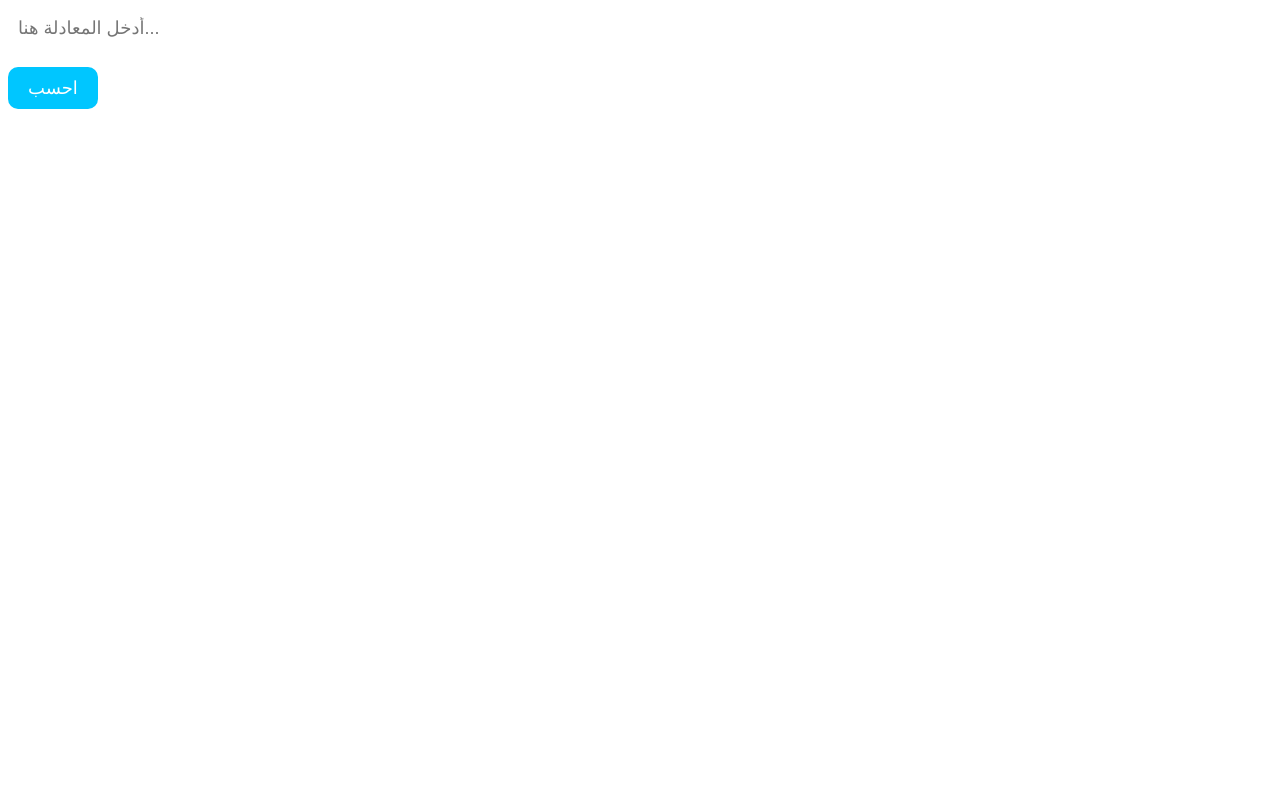
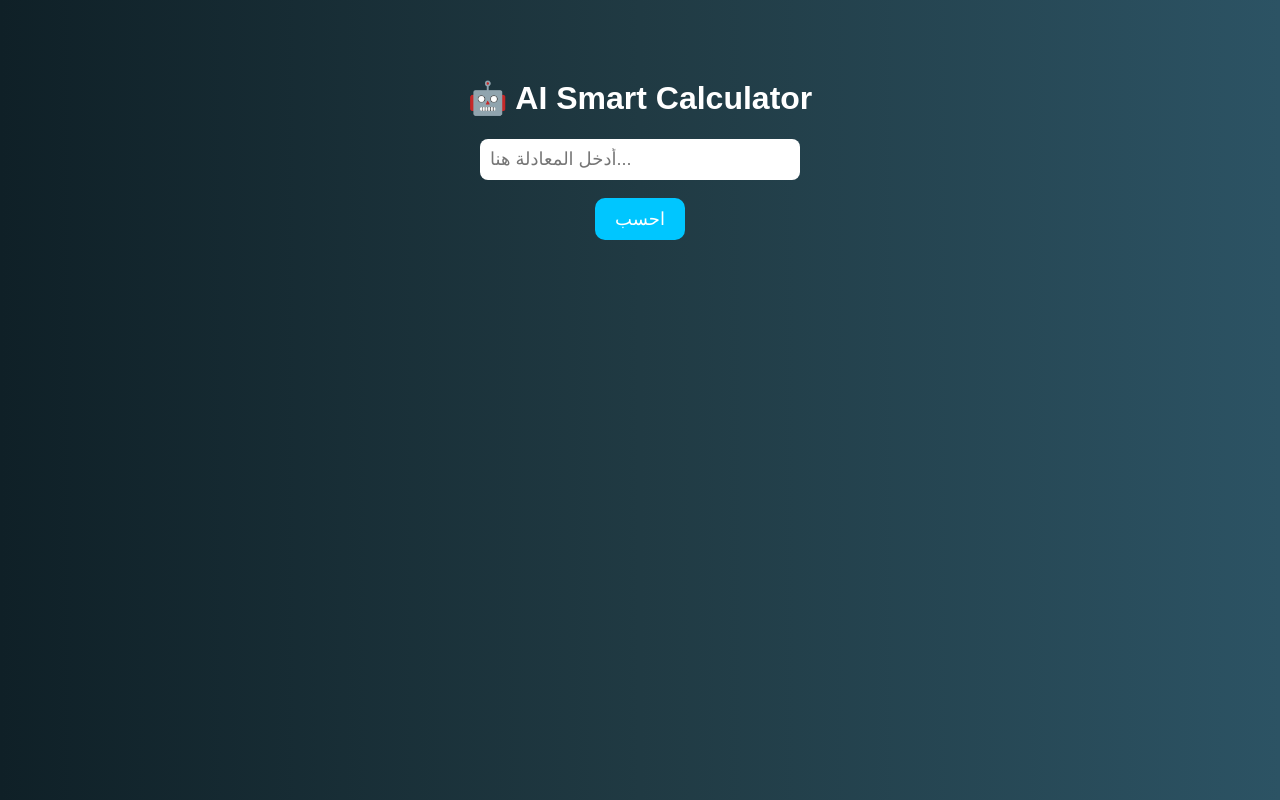
Before and after one commit to mohamedyhyamostafa-tech/-, a Next.js app: page / in a window 1280 px wide. Built offline with nearby package versions, Linux system fonts and the light colour scheme.

Commit message:
Create layout.js

```diff
--- /dev/null
+++ b/app/layout.js
@@ -0,0 +1,21 @@
+export const metadata = {
+  title: "AI Calculator",
+  description: "Smart calculator powered by AI",
+};
+
+export default function RootLayout({ children }) {
+  return (
+    <html lang="en">
+      <body style={{
+        background: "linear-gradient(to right, #0f2027, #203a43, #2c5364)",
+        color: "#fff",
+        fontFamily: "Arial",
+        textAlign: "center",
+        padding: "50px"
+      }}>
+        <h1>🤖 AI Smart Calculator</h1>
+        {children}
+      </body>
+    </html>
+  );
+}
```
